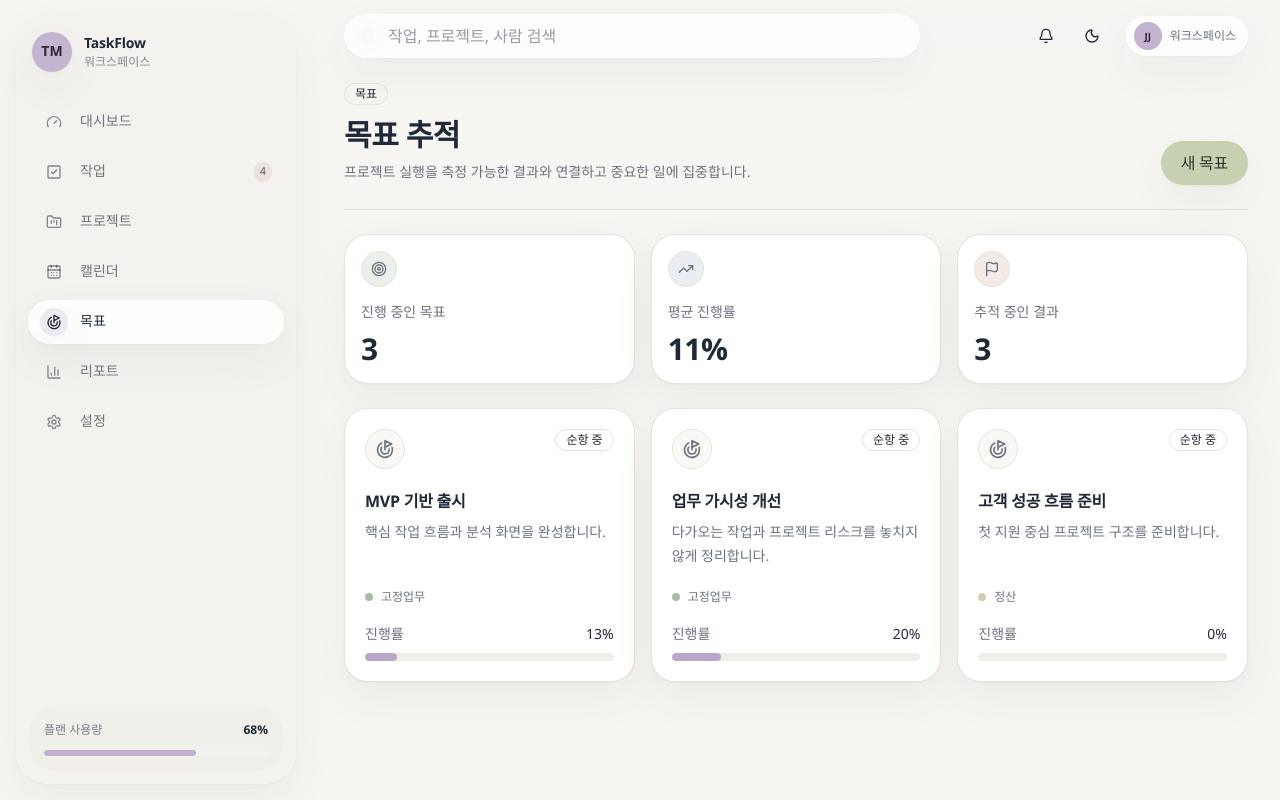
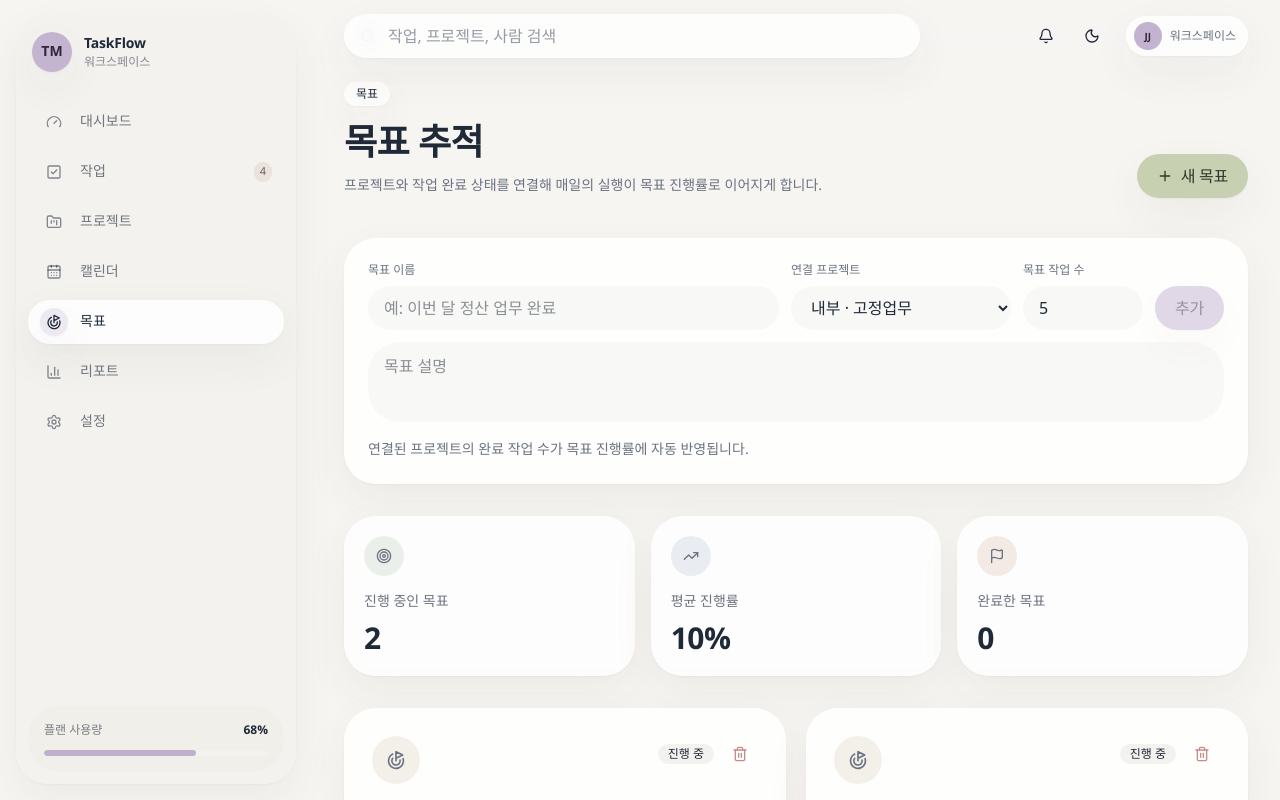
Before and after one commit to tkfkdgojjy-debug/taskflow, a Next.js app: page /goals in a window 1280 px wide. Both pictures are taken after a click on the button "새 목표". Shown: the top 800 px of the page. Built offline with nearby package versions, Linux system fonts and the light colour scheme; a web font is replaced by a local one.

Commit message:
Sync goals with store data

```diff
--- a/src/app/goals/page.tsx
+++ b/src/app/goals/page.tsx
@@ -1,6 +1,5 @@
 import { GoalsPage } from "@/features/goals/goals-page";
-import { mockProjects, mockTasks } from "@/data/mock-data";
 
 export default function GoalsRoute() {
-  return <GoalsPage projects={mockProjects} tasks={mockTasks} />;
+  return <GoalsPage />;
 }
--- a/src/data/mock-data.ts
+++ b/src/data/mock-data.ts
@@ -3,6 +3,7 @@ import type {
   BoardColumn,
   BurndownPoint,
   DashboardMetric,
+  GoalItem,
   Project,
   Task,
   TaskLabel,
@@ -148,6 +149,29 @@ export const mockTasks: Task[] = [
   },
 ];
 
+export const mockGoals: GoalItem[] = [
+  {
+    id: "goal-1",
+    workspaceId: "workspace-1",
+    projectId: "project-1",
+    title: "고정업무 안정화",
+    description: "반복 업무를 놓치지 않도록 완료 흐름을 안정화합니다.",
+    target: 5,
+    createdAt: "2026-05-20T09:00:00.000Z",
+    updatedAt: "2026-05-20T09:00:00.000Z",
+  },
+  {
+    id: "goal-2",
+    workspaceId: "workspace-1",
+    projectId: "project-2",
+    title: "정산 누락 줄이기",
+    description: "정산 관련 작업을 한 곳에서 추적하고 마감 전 완료합니다.",
+    target: 4,
+    createdAt: "2026-05-21T09:00:00.000Z",
+    updatedAt: "2026-05-21T09:00:00.000Z",
+  },
+];
+
 export const mockActivities: Activity[] = [
   {
     id: "activity-1",
--- a/src/features/goals/goals-page.tsx
+++ b/src/features/goals/goals-page.tsx
@@ -1,101 +1,231 @@
-import { Flag, Goal, Target, TrendingUp } from "lucide-react";
-import type { ComponentType } from "react";
+"use client";
+
+import { useMemo, useState, type ComponentType, type FormEvent } from "react";
+import { Flag, Goal as GoalIcon, Plus, Target, Trash2, TrendingUp } from "lucide-react";
 import { Badge } from "@/components/ui/badge";
 import { Button } from "@/components/ui/button";
+import { ConfirmDialog } from "@/components/ui/confirm-dialog";
 import { EmptyState } from "@/components/ui/empty-state";
-import type { Project, Task } from "@/types";
+import { defaultClientName, getProjectCategoryLabel } from "@/constants/project-categories";
+import { cn } from "@/lib/utils";
+import { useTaskStore } from "@/store/task-store";
+import type { GoalItem, Project, Task } from "@/types";
 
-interface GoalsPageProps {
-  projects: Project[];
-  tasks: Task[];
+function getProjectDisplay(project?: Project) {
+  if (!project) return "프로젝트 없음";
+
+  return `${project.clientName ?? defaultClientName} · ${getProjectCategoryLabel(project.category)}`;
 }
 
-const goals = [
-  {
-    id: "goal-1",
-    title: "MVP 기반 출시",
-    description: "핵심 작업 흐름과 분석 화면을 완성합니다.",
-    projectId: "project-1",
-    target: 8,
-  },
-  {
-    id: "goal-2",
-    title: "업무 가시성 개선",
-    description: "다가오는 작업과 프로젝트 리스크를 놓치지 않게 정리합니다.",
-    projectId: "project-1",
-    target: 5,
-  },
-  {
-    id: "goal-3",
-    title: "고객 성공 흐름 준비",
-    description: "첫 지원 중심 프로젝트 구조를 준비합니다.",
-    projectId: "project-2",
-    target: 4,
-  },
-];
-
-function getGoalProgress(goal: (typeof goals)[number], tasks: Task[]) {
+function getGoalStats(goal: GoalItem, tasks: Task[]) {
   const projectTasks = tasks.filter((task) => task.projectId === goal.projectId);
   const completed = projectTasks.filter((task) => task.status === "done").length;
-  return Math.min(100, Math.round((completed / goal.target) * 100));
+  const active = projectTasks.filter((task) => task.status !== "done").length;
+  const progress = Math.min(100, Math.round((completed / goal.target) * 100));
+
+  return {
+    active,
+    completed,
+    progress,
+    total: projectTasks.length,
+  };
 }
 
-export function GoalsPage({ projects, tasks }: GoalsPageProps) {
-  const activeGoals = goals.filter((goal) => getGoalProgress(goal, tasks) < 100);
-  const averageProgress = goals.length
-    ? Math.round(goals.reduce((sum, goal) => sum + getGoalProgress(goal, tasks), 0) / goals.length)
+export function GoalsPage() {
+  const goals = useTaskStore((state) => state.goals);
+  const projects = useTaskStore((state) => state.projects);
+  const tasks = useTaskStore((state) => state.tasks);
+  const createGoal = useTaskStore((state) => state.createGoal);
+  const deleteGoal = useTaskStore((state) => state.deleteGoal);
+  const [deleteGoalId, setDeleteGoalId] = useState<string | null>(null);
+  const [isCreateOpen, setIsCreateOpen] = useState(false);
+  const [newGoalTitle, setNewGoalTitle] = useState("");
+  const [newGoalDescription, setNewGoalDescription] = useState("");
+  const [newGoalProjectId, setNewGoalProjectId] = useState("");
+  const [newGoalTarget, setNewGoalTarget] = useState("5");
+  const goalToDelete = goals.find((goal) => goal.id === deleteGoalId);
+  const createProjectId = newGoalProjectId || projects[0]?.id || "";
+
+  const visibleGoals = useMemo(() => {
+    const projectIds = new Set(projects.map((project) => project.id));
+    return goals.filter((goal) => projectIds.has(goal.projectId));
+  }, [goals, projects]);
+
+  const activeGoals = visibleGoals.filter((goal) => getGoalStats(goal, tasks).progress < 100);
+  const completedGoals = visibleGoals.length - activeGoals.length;
+  const averageProgress = visibleGoals.length
+    ? Math.round(visibleGoals.reduce((sum, goal) => sum + getGoalStats(goal, tasks).progress, 0) / visibleGoals.length)
     : 0;
 
+  function handleCreateGoal(event: FormEvent<HTMLFormElement>) {
+    event.preventDefault();
+    if (!newGoalTitle.trim() || !createProjectId) return;
+
+    createGoal({
+      projectId: createProjectId,
+      title: newGoalTitle.trim(),
+      description: newGoalDescription.trim() || "목표 설명을 추가하세요.",
+      target: Number(newGoalTarget) || 1,
+    });
+
+    setNewGoalTitle("");
+    setNewGoalDescription("");
+    setNewGoalProjectId(createProjectId);
+    setNewGoalTarget("5");
+    setIsCreateOpen(false);
+  }
+
+  function confirmDeleteGoal() {
+    if (!deleteGoalId) return;
+
+    deleteGoal(deleteGoalId);
+    setDeleteGoalId(null);
+  }
+
   return (
-    <div className="mx-auto flex w-full max-w-7xl flex-col gap-6">
-      <section className="flex flex-col gap-4 border-b pb-6 lg:flex-row lg:items-end lg:justify-between">
+    <div className="mx-auto flex w-full max-w-6xl flex-col gap-8">
+      <section className="flex flex-col gap-5 pb-2 lg:flex-row lg:items-end lg:justify-between">
         <div>
-          <Badge variant="outline" className="mb-3 bg-background">
+          <Badge variant="outline" className="mb-4 border-0 bg-card/70 px-3 py-1 shadow-xs">
             목표
           </Badge>
-          <h1 className="text-2xl font-semibold tracking-tight md:text-3xl">목표 추적</h1>
-          <p className="mt-2 max-w-2xl text-sm leading-6 text-muted-foreground">
-            프로젝트 실행을 측정 가능한 결과와 연결하고 중요한 일에 집중합니다.
+          <h1 className="text-3xl font-semibold tracking-tight md:text-4xl">목표 추적</h1>
+          <p className="mt-3 max-w-2xl text-sm leading-6 text-muted-foreground">
+            프로젝트와 작업 완료 상태를 연결해 매일의 실행이 목표 진행률로 이어지게 합니다.
           </p>
         </div>
-        <Button className="bg-olive/82 text-[#303629] hover:bg-olive dark:text-[#151813]">새 목표</Button>
+        <Button
+          type="button"
+          className="w-fit rounded-full bg-olive/82 text-[#303629] hover:bg-olive dark:text-[#151813]"
+          disabled={projects.length === 0}
+          onClick={() => setIsCreateOpen((current) => !current)}
+        >
+          <Plus />
+          새 목표
+        </Button>
       </section>
+
+      {isCreateOpen ? (
+        <form className="rounded-2xl bg-card/86 p-6 shadow-xs backdrop-blur" onSubmit={handleCreateGoal}>
+          <div className="grid gap-3 lg:grid-cols-[1fr_220px_120px_auto] lg:items-end">
+            <label className="block">
+              <span className="mb-2 block text-xs font-medium text-muted-foreground">목표 이름</span>
+              <input
+                value={newGoalTitle}
+                onChange={(event) => setNewGoalTitle(event.target.value)}
+                placeholder="예: 이번 달 정산 업무 완료"
+                className="h-11 w-full rounded-full bg-background/70 px-4 text-sm outline-none focus:shadow-[var(--shadow-focus)]"
+              />
+            </label>
+            <label className="block">
+              <span className="mb-2 block text-xs font-medium text-muted-foreground">연결 프로젝트</span>
+              <select
+                value={createProjectId}
+                onChange={(event) => setNewGoalProjectId(event.target.value)}
+                className="h-11 w-full rounded-full bg-background/70 px-4 text-sm outline-none focus:shadow-[var(--shadow-focus)]"
+              >
+                {projects.map((project) => (
+                  <option key={project.id} value={project.id}>
+                    {getProjectDisplay(project)}
+                  </option>
+                ))}
+              </select>
+            </label>
+            <label className="block">
+              <span className="mb-2 block text-xs font-medium text-muted-foreground">목표 작업 수</span>
+              <input
+                type="number"
+                min={1}
+                value={newGoalTarget}
+                onChange={(event) => setNewGoalTarget(event.target.value)}
+                className="h-11 w-full rounded-full bg-background/70 px-4 text-sm outline-none focus:shadow-[var(--shadow-focus)]"
+              />
+            </label>
+            <Button type="submit" className="rounded-full" disabled={!newGoalTitle.trim() || !createProjectId}>
+              추가
+            </Button>
+          </div>
+          <textarea
+            value={newGoalDescription}
+            onChange={(event) => setNewGoalDescription(event.target.value)}
+            placeholder="목표 설명"
+            className="mt-3 min-h-20 w-full resize-none rounded-2xl bg-background/70 px-4 py-3 text-sm outline-none focus:shadow-[var(--shadow-focus)]"
+          />
+          <p className="mt-3 text-sm text-muted-foreground">
+            연결된 프로젝트의 완료 작업 수가 목표 진행률에 자동 반영됩니다.
+          </p>
+        </form>
+      ) : null}
 
       <section className="grid gap-4 sm:grid-cols-3">
         <GoalMetric icon={Target} label="진행 중인 목표" value={activeGoals.length} tone="bg-sage/22" />
         <GoalMetric icon={TrendingUp} label="평균 진행률" value={`${averageProgress}%`} tone="bg-dusty-blue/24" />
-        <GoalMetric icon={Flag} label="추적 중인 결과" value={goals.length} tone="bg-terracotta/20" />
+        <GoalMetric icon={Flag} label="완료한 목표" value={completedGoals} tone="bg-terracotta/20" />
       </section>
 
-      {goals.length > 0 ? (
-        <section className="grid gap-4 lg:grid-cols-3">
-          {goals.map((goal) => {
-            const progress = getGoalProgress(goal, tasks);
+      {visibleGoals.length > 0 ? (
+        <section className="grid gap-5 lg:grid-cols-2">
+          {visibleGoals.map((goal) => {
+            const stats = getGoalStats(goal, tasks);
             const project = projects.find((item) => item.id === goal.projectId);
 
             return (
-              <article key={goal.id} className="rounded-lg border bg-card p-5 shadow-xs">
-                <div className="flex items-start justify-between gap-3">
-                  <div className="grid size-10 place-items-center rounded-lg border bg-muted/40 text-muted-foreground">
-                    <Goal className="size-5" />
+              <article
+                key={goal.id}
+                className="rounded-2xl bg-card/86 p-7 shadow-xs backdrop-blur transition-[background,box-shadow,transform] hover:-translate-y-0.5 hover:bg-card hover:shadow-sm"
+              >
+                <div className="flex items-start justify-between gap-5">
+                  <div className="grid size-12 place-items-center rounded-2xl bg-warm-beige/28 text-muted-foreground">
+                    <GoalIcon className="size-5" />
                   </div>
-                  <Badge variant={progress >= 100 ? "secondary" : "outline"}>
-                    {progress >= 100 ? "완료" : "순항 중"}
-                  </Badge>
+                  <div className="flex items-center gap-2">
+                    <Badge
+                      variant={stats.progress >= 100 ? "secondary" : "outline"}
+                      className="rounded-full border-0 bg-muted/70"
+                    >
+                      {stats.progress >= 100 ? "완료" : "진행 중"}
+                    </Badge>
+                    <Button
+                      type="button"
+                      variant="ghost"
+                      size="icon"
+                      className="size-9 text-destructive hover:bg-destructive/10"
+                      aria-label={`${goal.title} 삭제`}
+                      onClick={() => setDeleteGoalId(goal.id)}
+                    >
+                      <Trash2 />
+                    </Button>
+                  </div>
                 </div>
-                <h2 className="mt-5 text-base font-semibold">{goal.title}</h2>
-                <p className="mt-2 min-h-12 text-sm leading-6 text-muted-foreground">{goal.description}</p>
-                <div className="mt-5 flex items-center gap-2 text-xs text-muted-foreground">
-                  <span className="size-2 rounded-full" style={{ backgroundColor: project?.color }} />
-                  {project?.name ?? "프로젝트 없음"}
+
+                <div className="mt-7">
+                  <h2 className="text-xl font-semibold tracking-tight">{goal.title}</h2>
+                  <p className="mt-3 min-h-12 text-sm leading-6 text-muted-foreground">{goal.description}</p>
+                  <div className="mt-5 flex flex-wrap items-center gap-2 text-xs text-muted-foreground">
+                    <span className="size-2 rounded-full" style={{ backgroundColor: project?.color }} />
+                    <span>{getProjectDisplay(project)}</span>
+                  </div>
                 </div>
-                <div className="mt-5">
-                  <div className="mb-2 flex items-center justify-between text-sm">
-                    <span className="text-muted-foreground">진행률</span>
-                    <span className="font-medium">{progress}%</span>
+
+                <div className="mt-8">
+                  <div className="mb-3 flex items-center justify-between text-sm">
+                    <span className="text-muted-foreground">
+                      완료 {stats.completed}개 / 목표 {goal.target}개
+                    </span>
+                    <span className="font-medium">{stats.progress}%</span>
                   </div>
                   <div className="h-2 overflow-hidden rounded-full bg-muted">
-                    <div className="h-full rounded-full bg-primary" style={{ width: `${progress}%` }} />
+                    <div
+                      className={cn(
+                        "h-full rounded-full",
+                        stats.progress >= 100 ? "bg-sage/90" : "bg-primary/82",
+                      )}
+                      style={{ width: `${stats.progress}%` }}
+                    />
+                  </div>
+                  <div className="mt-5 flex flex-wrap gap-3 text-sm text-muted-foreground">
+                    <span>프로젝트 작업 {stats.total}개</span>
+                    <span>진행 중 {stats.active}개</span>
                   </div>
                 </div>
               </article>
@@ -104,12 +234,26 @@ export function GoalsPage({ projects, tasks }: GoalsPageProps) {
         </section>
       ) : (
         <EmptyState
-          icon={Goal}
-          title="아직 목표가 없습니다"
-          description="프로젝트 작업을 팀의 결과와 연결할 수 있는 목표를 만들어보세요."
-          actionLabel="목표 만들기"
+          icon={GoalIcon}
+          title={projects.length > 0 ? "아직 목표가 없습니다" : "먼저 프로젝트를 만들어주세요"}
+          description={
+            projects.length > 0
+              ? "프로젝트 작업을 측정 가능한 결과와 연결할 목표를 만들어보세요."
+              : "목표는 프로젝트와 연결되어 진행률을 계산합니다."
+          }
+          actionLabel={projects.length > 0 ? "목표 만들기" : undefined}
+          onAction={() => setIsCreateOpen(true)}
         />
       )}
+
+      <ConfirmDialog
+        confirmLabel="삭제"
+        description={`${goalToDelete?.title ?? "선택한 목표"}를 삭제합니다. 연결된 작업과 프로젝트는 유지됩니다.`}
+        isOpen={Boolean(deleteGoalId)}
+        onClose={() => setDeleteGoalId(null)}
+        onConfirm={confirmDeleteGoal}
+        title="목표를 삭제할까요?"
+      />
     </div>
   );
 }
@@ -126,8 +270,8 @@ function GoalMetric({
   value: number | string;
 }) {
   return (
-    <article className="rounded-lg border bg-card p-4 shadow-xs">
-      <div className={`grid size-9 place-items-center rounded-md border border-border/45 ${tone} text-muted-foreground`}>
+    <article className="rounded-2xl bg-card/82 p-5 shadow-xs backdrop-blur">
+      <div className={cn("grid size-10 place-items-center rounded-2xl text-muted-foreground", tone)}>
         <Icon className="size-4" />
       </div>
       <p className="mt-4 text-sm text-muted-foreground">{label}</p>
--- a/src/store/task-store.ts
+++ b/src/store/task-store.ts
@@ -1,8 +1,18 @@
 import { create } from "zustand";
 import { createJSONStorage, devtools, persist } from "zustand/middleware";
 import { defaultClientName, getProjectCategoryColor } from "@/constants/project-categories";
-import { mockColumns, mockProjects, mockTasks, mockWorkspaces } from "@/data/mock-data";
-import type { BoardColumn, ID, Project, ProjectCategory, Task, TaskFilters, TaskStatus, Workspace } from "@/types";
+import { mockColumns, mockGoals, mockProjects, mockTasks, mockWorkspaces } from "@/data/mock-data";
+import type {
+  BoardColumn,
+  GoalItem,
+  ID,
+  Project,
+  ProjectCategory,
+  Task,
+  TaskFilters,
+  TaskStatus,
+  Workspace,
+} from "@/types";
 
 interface CreateTaskInput {
   title: string;
@@ -27,6 +37,13 @@ interface CreateProjectInput {
   status?: Project["status"];
 }
 
+interface CreateGoalInput {
+  projectId: ID;
+  title: string;
+  description: string;
+  target: number;
+}
+
 interface MoveTaskInput {
   taskId: ID;
   targetColumnId: ID;
@@ -36,6 +53,7 @@ interface MoveTaskInput {
 interface TaskState {
   workspaces: Workspace[];
   projects: Project[];
+  goals: GoalItem[];
   columns: BoardColumn[];
   tasks: Task[];
   selectedWorkspaceId: ID;
@@ -47,8 +65,11 @@ interface TaskState {
   resetFilters: () => void;
   clearTasks: () => void;
   createProject: (input: CreateProjectInput) => Project;
+  createGoal: (input: CreateGoalInput) => GoalItem;
+  deleteGoal: (goalId: ID) => void;
   createTask: (input: CreateTaskInput) => Task;
   deleteProject: (projectId: ID) => void;
+  updateGoal: (goalId: ID, patch: Partial<GoalItem>) => void;
   updateTask: (taskId: ID, patch: Partial<Task>) => void;
   deleteTask: (taskId: ID) => void;
   moveTask: (input: MoveTaskInput) => void;
@@ -87,6 +108,7 @@ export const useTaskStore = create<TaskState>()(
       (set, get) => ({
         workspaces: mockWorkspaces,
         projects: mockProjects,
+        goals: mockGoals,
         columns: mockColumns,
         tasks: mockTasks,
         selectedWorkspaceId: mockWorkspaces[0]?.id ?? "",
@@ -109,6 +131,23 @@ export const useTaskStore = create<TaskState>()(
           })),
         resetFilters: () => set({ filters: defaultFilters }),
         clearTasks: () => set({ tasks: [] }),
+        createGoal: (input) => {
+          const now = new Date().toISOString();
+          const project = get().projects.find((item) => item.id === input.projectId);
+          const goal: GoalItem = {
+            id: crypto.randomUUID(),
+            workspaceId: project?.workspaceId ?? get().selectedWorkspaceId,
+            projectId: input.projectId,
+            title: input.title,
+            description: input.description,
+            target: Math.max(1, Math.round(input.target)),
+            createdAt: now,
+            updatedAt: now,
+          };
+
+          set((state) => ({ goals: [...state.goals, goal] }));
+          return goal;
+        },
         createProject: (input) => {
           const now = new Date().toISOString();
           const project: Project = {
@@ -131,6 +170,10 @@ export const useTaskStore = create<TaskState>()(
           }));
           return project;
         },
+        deleteGoal: (goalId) =>
+          set((state) => ({
+            goals: state.goals.filter((goal) => goal.id !== goalId),
+          })),
         createTask: (input) => {
           const now = new Date().toISOString();
           const columnId = input.columnId ?? columnFromStatus(get().columns, "todo") ?? get().columns[0]?.id ?? "";
@@ -168,10 +211,24 @@ export const useTaskStore = create<TaskState>()(
 
             return {
               projects: nextProjects,
+              goals: state.goals.filter((goal) => goal.projectId !== projectId),
               selectedProjectId: nextSelectedProjectId,
               tasks: state.tasks.filter((task) => task.projectId !== projectId),
             };
           }),
+        updateGoal: (goalId, patch) =>
+          set((state) => ({
+            goals: state.goals.map((goal) =>
+              goal.id === goalId
+                ? {
+                    ...goal,
+                    ...patch,
+                    target: patch.target ? Math.max(1, Math.round(patch.target)) : goal.target,
+                    updatedAt: new Date().toISOString(),
+                  }
+                : goal,
+            ),
+          })),
         updateTask: (taskId, patch) =>
           set((state) => ({
             tasks: state.tasks.map((task) => {
@@ -229,8 +286,9 @@ export const useTaskStore = create<TaskState>()(
         name: "task-management-store-ko",
         storage: createJSONStorage(() => localStorage),
         merge: (persisted, current) => {
-          const persistedState = persisted as Partial<TaskState>;
+          const persistedState = (persisted ?? {}) as Partial<TaskState>;
           const persistedProjects = persistedState.projects ?? current.projects;
+          const persistedGoals = persistedState.goals ?? current.goals;
           const existingProjectIds = new Set(persistedProjects.map((project) => project.id));
           const missingDefaultProjects = mockProjects
             .filter(
@@ -252,10 +310,12 @@ export const useTaskStore = create<TaskState>()(
             ...current,
             ...persistedState,
             projects: [...persistedProjects, ...missingDefaultProjects],
+            goals: persistedGoals,
           };
         },
         partialize: (state) => ({
           projects: state.projects,
+          goals: state.goals,
           tasks: state.tasks,
           selectedWorkspaceId: state.selectedWorkspaceId,
           selectedProjectId: state.selectedProjectId,
```
Also changed, not shown: src/types/index.ts (+11 -0 lines).
